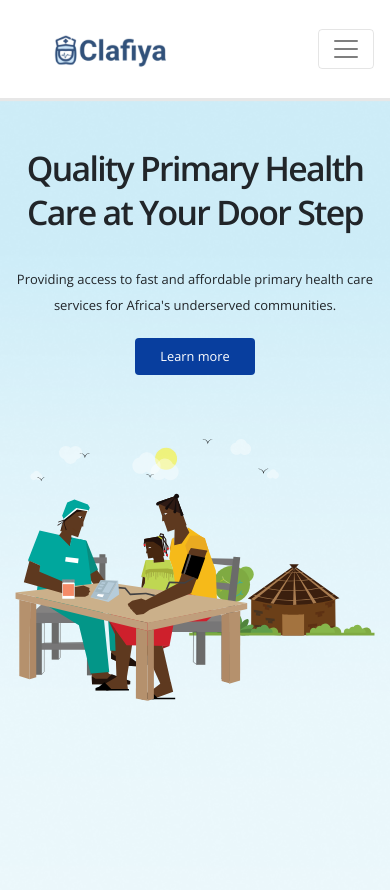
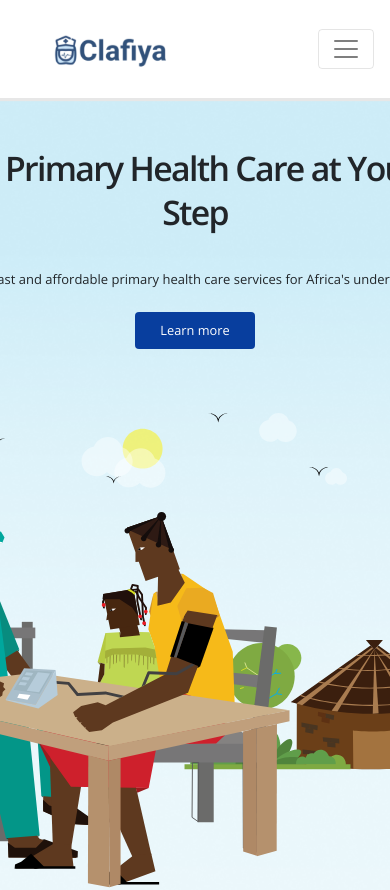
Before and after one commit to flashup4all/clafiya-webpage, a Next.js app: page / in a window 390 px wide. Shown: the top 890 px of the page. Built offline with nearby package versions, Linux system fonts and the light colour scheme.

Commit message:
newsletter icon

```diff
--- a/styles/style.css
+++ b/styles/style.css
@@ -135,9 +135,9 @@ a:hover{
 /* media queries */
 
 @media(max-width: 490px){
-    img{
+    /* img{
         width: 100% !important;
-    }
+    } */
 
     .hero{
         height: 100vh;
```
